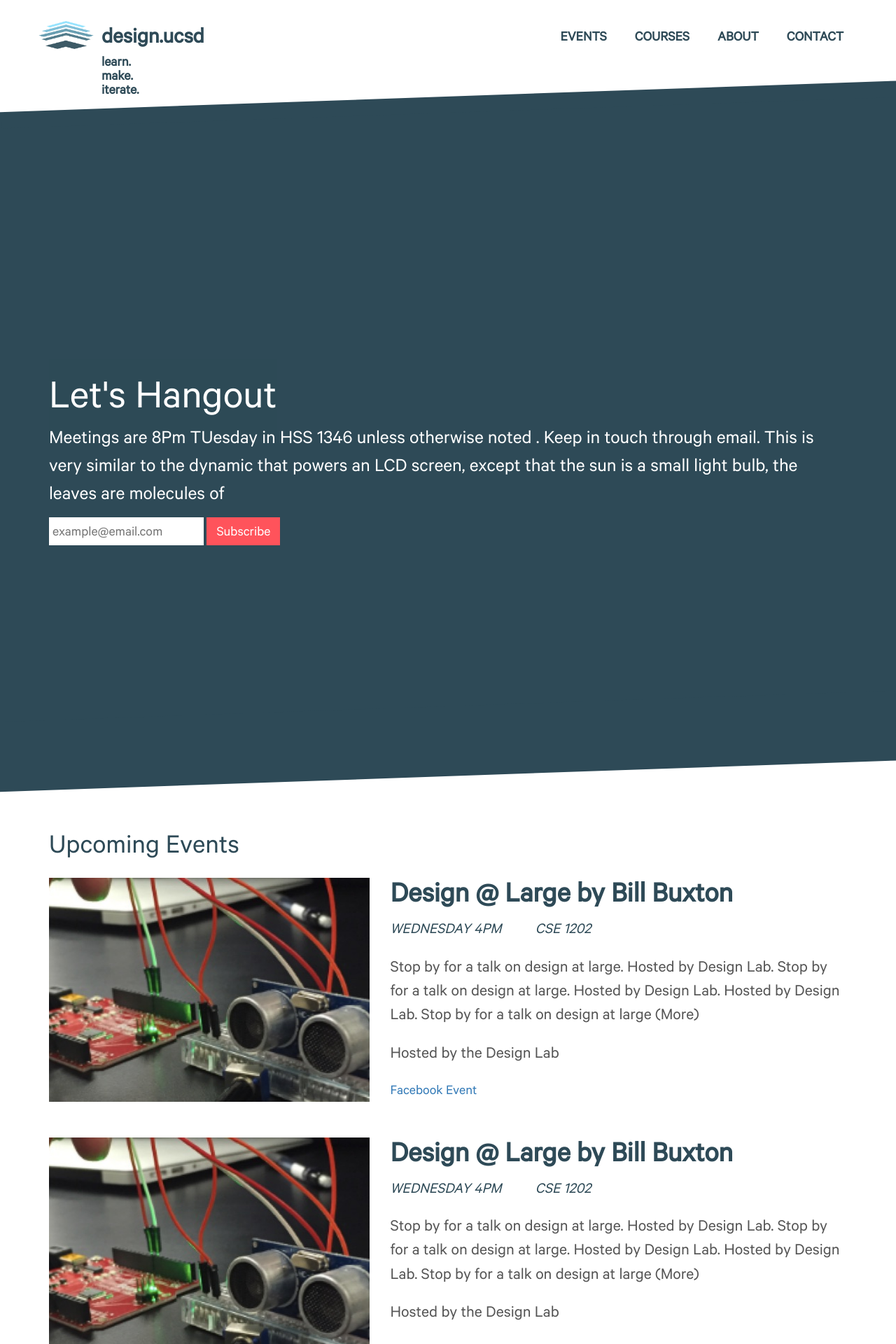
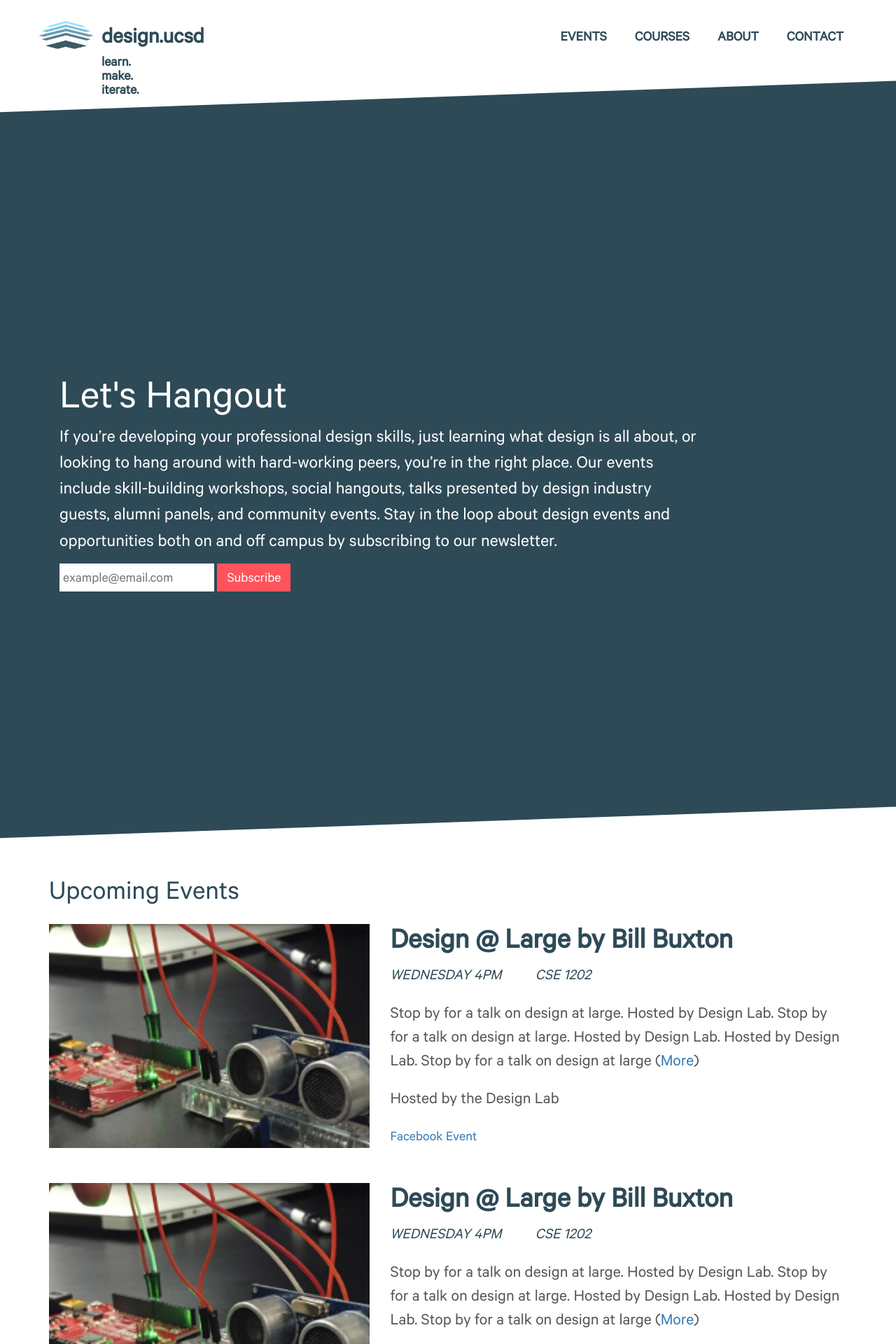
Before and after one commit to kailatlee/designucsd.github.io, a Jekyll site: the page built from get_involved.html, in a window 1280 px wide. Shown: the top 1920 px of the page at 70% size. Built offline with Jekyll 4.4.1, drawn with Linux system fonts in a browser that asks for light colours; nearby versions of some CDN libraries.

Commit message:
Minor fixes

```diff
--- a/get_involved.html
+++ b/get_involved.html
@@ -4,9 +4,9 @@
 
 <div class="container-fluid hero slant-border bg-blue hero-get_involved">
   <div class="container">
-    <div class="hero-content">
+    <div class="hero-content col-sm-12 col-md-10 col-xl-8">
       <h1>Let's Hangout</h1><br>
-      <p>Meetings are 8Pm TUesday in HSS 1346 unless otherwise noted . Keep in touch through email. This is very similar to the dynamic that powers an LCD screen, except that the sun is a small light bulb, the leaves are molecules of</p>
+      <p>If you’re developing your professional design skills, just learning what design is all about, or looking to hang around with hard-working peers, you’re in the right place.  Our events include skill-building workshops, social hangouts, talks presented by design industry guests, alumni panels, and community events. Stay in the loop about design events and opportunities both on and off campus by subscribing to our newsletter. </p>
       <form>
         <input type="text" name="email" id="email" placeholder="example@email.com" />
         <input type="submit" value="Subscribe" />
@@ -56,11 +56,11 @@
   </div>
   <div class="row">
 
-    {% for post in site.posts limit:4 %}
+    {% for post in site.posts limit:3 %}
 
       {% assign img_url = site.base_url | append: "public/images/events/" | append: post.image %}
 
-      <div class="col-sm-4 col-md-3 tile tile-vert">
+      <div class="col-sm-6 col-md-4 tile tile-vert">
         <a href="{{ post.url }}">
           <div class="tile-image" style="background: url({{ img_url }}) no-repeat center center"></div>
         </a>
--- a/public/_scss/base.scss
+++ b/public/_scss/base.scss
@@ -39,7 +39,7 @@
   line-height: 1.2;
 }
 .hero p {
-  font-size: 28px;
+  font-size: 26px;
 }
 h1.highlighted {
   position: relative;
@@ -262,6 +262,8 @@
 .tile .tile-text a {
   margin-top: 20px;
   font-size: 24px;
+}
+.tile .tile-text {
   color: #555;
 }
 .tile .tile-image {
--- a/resources.html
+++ b/resources.html
@@ -18,7 +18,7 @@
         <p>Design is multidisciplinary in nature. It is a factor in everything, everywhere you go. The devices you own, the house you live in, the clothes you wear, the car you drive, the grocery store you shop in—they were all designed for a particular purpose. Design touches far more different fields. Design is multidisciplinary in nature. It is a factor in everything, everywhere you go. </p>
       </div>
       <div class="col-sm-5">
-        <img src="images/resources_flow.png" />
+        <img src="{{ site.base_url }}public/images/resources_flow.png" />
       </div>
     </div>
   </div>
```
Also changed, not shown: 3 other files.
